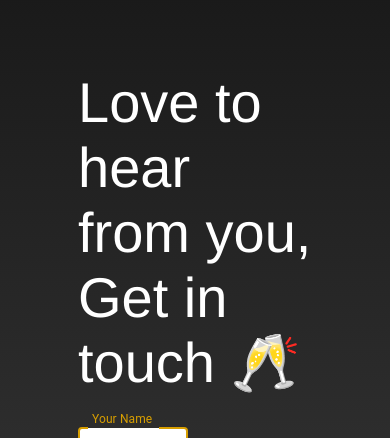
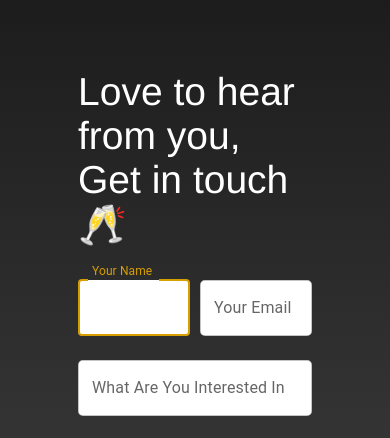
Before and after one commit to addyhebou/Champagne-Therapy-Web-App, a React (Create React App) app: page /contact in a window 390 px wide. Shown: the part 213-651 px from the top of the page. Built offline with nearby package versions, Linux system fonts and the light colour scheme.

Commit message:
FEAT: Responsive Contact Page

```diff
--- a/src/Components/Buttons/FormButton.tsx
+++ b/src/Components/Buttons/FormButton.tsx
@@ -18,7 +18,7 @@ export const FormButton = ({ text, color = 'primary', onClick }: Props) => {
         style={{
           marginBlock: '1em',
           color: Colors.WHITE,
-          width: 'min(200px, 20vw)',
+          width: 'min(200px, 100%)',
         }}
         type="submit"
         onClick={onClick}
--- a/src/Pages/Contact.tsx
+++ b/src/Pages/Contact.tsx
@@ -36,21 +36,31 @@ export const Contact = () => {
       </div>
       <form onSubmit={(e) => handleSubmit(e)}>
         <div className={contactFormClassname}>
+          <div
+            style={{
+              display: 'flex',
+              justifyContent: 'space-between',
+              width: '100%',
+              gap: '10px',
+              alignItems: 'center',
+            }}
+          >
             <FormTextField
               id="outlined-basic"
               label="Your Name"
               placeholder="Anakin Skywalker"
               className={textFieldClassname}
-            style={{ width: '47%' }}
+              style={{ width: '100%' }}
               autoFocus
             />
             <FormTextField
               id="outlined-basic"
               label="Your Email"
               placeholder="anakin@empire.gov"
-            style={{ width: '47%' }}
+              style={{ width: '100%' }}
               className={textFieldClassname}
             />
+          </div>
           <FormTextField
             id="outlined-basic"
             label="What Are You Interested In"
--- a/src/Pages/Home.tsx
+++ b/src/Pages/Home.tsx
@@ -1,13 +1,9 @@
-import { useRef, useState } from 'react';
+import { useState } from 'react';
 import VideoBanner from '../Components/VideoBanner';
 import HomeContent from '../Components/HomeContent';
-import Navbar from '../Components/Navbar';
 import '../Styles/Home.scss';
-import { Button, ButtonProps, Radio } from '@mui/material';
 import { AlertModal } from '../Components/AlertModal';
 import { useEffect } from 'react';
-import { AlertModalButtonStyles } from '../Styles/AlertModalStyles';
-import styled from '@emotion/styled';
 import { NEWS_ALERTS } from '../Constants/media';
 import { ModalTypes } from '../Constants/types';
 
--- a/src/Styles/ContactStyles.ts
+++ b/src/Styles/ContactStyles.ts
@@ -18,7 +18,7 @@ export const contactHeaderClassname = css({
     fontFamily: 'Helvetica Neue',
     fontStyle: 'normal',
     fontWeight: '500',
-    fontSize: '3.5em',
+    fontSize: 'min(3.5em, 10vw)',
     color: Colors.WHITE,
     marginBlock: '0',
   },
```
Also changed, not shown: src/Styles/AlertModalButtonStyles.ts (renamed from src/Styles/AlertModalButtonStyles.tsx), 12 other files (tests, documents, lock files or other folders). Lines whose indentation alone changed are shown as unchanged.
